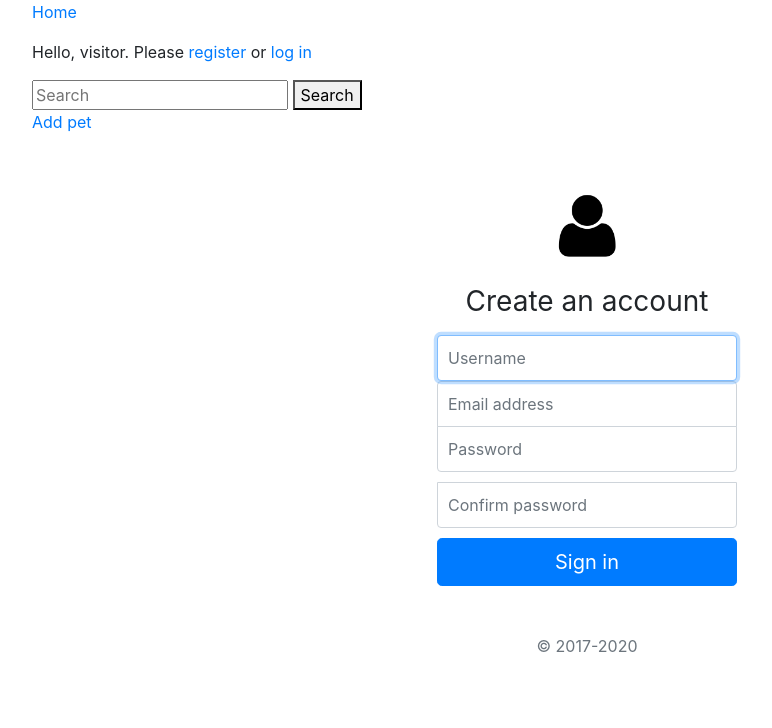
After one commit to batithumann/adoptme, a Flask app: page /register in a window 1280 px wide. The commit adds this page. Shown: the top 728 px of the page, without its empty margins (53-825 px from the left). Run offline with Flask 2, Linux system fonts and the light colour scheme; some libraries are stand-ins or nearby versions.

Commit message:
Added messaging

```diff
--- a/app.py
+++ b/app.py
@@ -4,17 +4,22 @@ import sqlite3
 import urllib
 import requests
 import json
+import glob
 from datetime import datetime
-from flask import Flask, flash, jsonify, redirect, render_template, request, session
+from flask import Flask, flash, jsonify, redirect, render_template, request, session, url_for
 from flask_session import Session
 from tempfile import mkdtemp
 from werkzeug.exceptions import default_exceptions, HTTPException, InternalServerError
 from werkzeug.security import check_password_hash, generate_password_hash
+from werkzeug.utils import secure_filename
 
 from helpers import apology, login_required
 
 # Configure application
 app = Flask(__name__)
+
+ALLOWED_EXTENSIONS = ['png', 'jpg', 'jpeg', 'bmp']
+basedir = os.path.abspath(os.path.dirname(__file__))
 
 # Ensure templates are auto-reloaded
 app.config['TEMPLATES_AUTO_RELOAD'] = True
@@ -27,7 +32,6 @@ def after_request(response):
     response.headers['Pragma'] = 'no-cache'
     return response
 
-# Custom filter
 
 
 # Configure session to use filesystem (instead of signed cookies)
@@ -35,13 +39,6 @@ app.config['SESSION_FILE_DIR'] = mkdtemp()
 app.config['SESSION_PERMANENT'] = False
 app.config['SESSION_TYPE'] = 'filesystem'
 Session(app)
-
-# Configure CS50 Library to use SQLite database
-
-
-# Make sure API key is set
-#if not os.environ.get('API_KEY'):
-    #raise RuntimeError('API_KEY not set')
 
 
 
@@ -58,6 +55,7 @@ def index():
 def register():
     """Register user"""
     user = session.get("user")
+
     if request.method == "GET":
         return render_template("register.html", user=user)
     else:
@@ -108,11 +106,11 @@ def login():
 
         # Ensure username was submitted
         if not username:
-            return render_template('login.html', message='Username not valid', user=user)
+            return render_template('login.html', message='Username not valid')
 
         # Ensure password was submitted
         elif not password:
-            return render_template('login.html', message='Password is required', user=user)
+            return render_template('login.html', message='Password is required')
 
         # Query database for username
         db = sqlite3.connect('app.db')
@@ -121,17 +119,18 @@ def login():
 
         # Ensure username exists and password is correct
         if len(rows) != 1 or not check_password_hash(rows[0][3], password):
-            return render_template('login.html', message='Invalid username and/or password', user=user)
+            return render_template('login.html', message='Invalid username and/or password')
 
         # Remember which user has logged in
-        session['user'] = username
+        session['user_id'] = rows[0][0]
+        session['user'] = rows[0][1]
 
         # Redirect user to home page
         return redirect('/')
 
     # User reached route via GET (as by clicking a link or via redirect)
     else:
-        return render_template('login.html', user=user)
+        return render_template('login.html')
 
 
 @app.route('/logout')
@@ -154,34 +153,170 @@ def members(username):
     # Query database for username
     db = sqlite3.connect('app.db')
     c = db.cursor()
-    rows = c.execute('SELECT * FROM cards WHERE owner = ? ORDER BY card_name', (username,)).fetchall()
-    return render_template("members.html", user=user, member=username, rows=rows)
+    rows = c.execute('SELECT * FROM users WHERE username = ?', (username,)).fetchall()
+    if len(rows) > 0:
+        return render_template("members.html", user=user, member=username)
+    else:
+        return redirect("/")
+
+
 
 @app.route('/contact/<username>', methods=["GET", "POST"])
 @login_required
 def contact(username):
-    ''' Send email to user '''
+    ''' Send message to user '''
     user = session.get("user")
+    user_id = session.get("user_id")
 
     if request.method == "GET":
+        # Query database for username
         db = sqlite3.connect('app.db')
         c = db.cursor()
-        rows = c.execute('SELECT * FROM cards WHERE owner = ? ORDER BY card_name', (username,)).fetchall()
-        return render_template("contact.html", user=user, member=username, rows=rows)
+        rows = c.execute('SELECT * FROM users WHERE username = ?', (username,)).fetchall()
+        if len(rows) > 0:
+            return render_template("contact.html", user=user, user_id=user_id, member=username, member_id=rows[0][0])
+        else:
+            return redirect("/")
+
     else:
-        # card_list = request.form.getlist("card_list")
         sender = request.form.get("sender")
         receiver = request.form.get("receiver")
         message = request.form.get("message")
         timestamp = datetime.now()
+
+        # Query database for thread
         db = sqlite3.connect('app.db')
         c = db.cursor()
-        data = (sender, receiver, message, timestamp)
-        sql = "INSERT INTO messages (sender, receiver, message, timestamp) VALUES (?, ?, ?, ?)"
+        data = (sender, receiver, sender, receiver)
+        sql = "SELECT id FROM threads WHERE (user1 = ? AND user2 = ?) OR (user2 = ? AND user1 = ?)"
+        rows = c.execute(sql, data).fetchall()
+        if len(rows) > 0:
+            thread_id = rows[0][0]
+            c.execute("UPDATE threads SET latest = ? WHERE id = ?", (timestamp, thread_id))
+        else:
+            c.execute("INSERT INTO threads (user1, user2, latest) VALUES (?, ?, ?)", (sender, receiver, timestamp))
+            thread_id = c.execute("SELECT id FROM threads WHERE (user1 = ? AND user2 = ?)", (sender, receiver)).fetchall()[0][0]
+
+        message_data = (sender, thread_id, message, timestamp)
+        message_sql = "INSERT INTO messages (sender, thread_id, message, timestamp) VALUES (?, ?, ?, ?)"
+        c.execute(message_sql, message_data)
+        db.commit()
+        db.close()
+        return redirect("/")
+
+
+
+@app.route('/messages')
+@login_required
+def message_threads():
+    ''' View user's messages '''
+    user = session.get("user")
+    user_id = session.get("user_id")
+
+    # Query database for threads
+    db = sqlite3.connect('app.db')
+    c = db.cursor()
+    threads = c.execute('''
+        SELECT * FROM threads WHERE user1 = ? OR user2 = ?
+    ''', (user_id, user_id)).fetchall()
+
+    return render_template("threads.html", user=user, threads=threads)
+
+
+
+@app.route('/messages/<thread_id>')
+@login_required
+def messages(thread_id):
+    ''' View user's messages '''
+    user = session.get("user")
+    user_id = session.get("user_id")
+
+    # Check if user is in thread
+    db = sqlite3.connect('app.db')
+    c = db.cursor()
+    rows = c.execute('''
+        SELECT * FROM threads WHERE (id = ? AND user1 = ?) OR (id = ? AND user2 = ?)
+    ''', (thread_id, user_id, thread_id, user_id)).fetchall()
+    if len(rows) == 0:
+        return redirect("/")
+
+    # Query database for messages
+    messages = c.execute('''
+        SELECT * FROM messages WHERE thread_id = ?
+    ''', (thread_id)).fetchall()
+
+    return render_template("messages.html", user=user, messages=messages)
+
+
+
+@app.route("/pets")
+def pets():
+    user = session.get("user")
+
+    db = sqlite3.connect('app.db')
+    c = db.cursor()
+    pets = c.execute('SELECT * FROM pets').fetchall()
+
+    return render_template("pets.html", user=user, pets=pets)
+
+
+
+@app.route("/add_pet", methods=["GET", "POST"])
+@login_required
+def add_pet():
+    user = session.get("user")
+    user_id = session.get("user_id")
+
+    if request.method == "GET":
+        return render_template("add_pet.html", user=user, user_id = user_id)
+    else:
+        owner = request.form.get("owner")
+        name = request.form.get("name")
+        animal_class = request.form.get("animal")
+        db = sqlite3.connect("app.db")
+        c = db.cursor()
+        data = (owner, name, animal_class)
+        sql = "INSERT INTO pets (owner, name, animal_class) VALUES (?, ?, ?)"
         c.execute(sql, data)
         db.commit()
         db.close()
-        return redirect("/")
+        return redirect("/pets")
+
+
+
+@app.route("/test", methods=["GET", "POST"])
+#@login_required
+def test():
+    '''test to upload photos'''
+    images = []
+    for file in glob.glob("static/uploads/*"):
+        images.append(file)
+        print(file)
+    if request.method == "GET":
+        print("GET")
+        return render_template("test.html", images=images)
+    else:
+        print("POST")
+        # check if the post request has the file part
+        if 'file' not in request.files:
+            print("No file part")
+            return redirect(request.url)
+        file = request.files['file']
+        # if user does not select file, browser also
+        # submit an empty part without filename
+        if file.filename == '':
+            print("No selected file")
+            return redirect(request.url)
+        # file = request.form.get("file")
+        if file and allowed_file(file.filename):
+            filename = secure_filename(file.filename)
+            print(filename)
+            i = 1
+            while "static/uploads/" + filename in images:
+                filename = secure_filename(file.filename).rsplit('.', 1)[0] + str(i) + secure_filename(file.filename).rsplit('.', 1)[1]
+                i += 1
+            file.save(os.path.join(basedir, "static/uploads", filename))
+        return redirect(request.url)
 
 
 def errorhandler(e):
@@ -191,6 +326,9 @@ def errorhandler(e):
     return apology(e.name, e.code)
 
 
+def allowed_file(filename):
+    return '.' in filename and filename.rsplit('.', 1)[1].lower() in ALLOWED_EXTENSIONS
+
 
 # Listen for errors
 for code in default_exceptions:
--- /dev/null
+++ b/static/css/login.css
@@ -0,0 +1,54 @@
+.login {
+  height: 100%;
+  display: -ms-flexbox;
+  display: flex;
+  -ms-flex-align: center;
+  align-items: center;
+  padding-top: 40px;
+  padding-bottom: 40px;
+}
+
+.form-signin {
+  width: 100%;
+  max-width: 330px;
+  padding: 15px;
+  margin: auto;
+}
+.form-signin .checkbox {
+  font-weight: 400;
+}
+.form-signin .form-control {
+  position: relative;
+  box-sizing: border-box;
+  height: auto;
+  padding: 10px;
+  font-size: 16px;
+}
+.form-signin .form-control:focus {
+  z-index: 2;
+}
+.form-signin input[type="email"] {
+  margin-bottom: -1px;
+  border-bottom-right-radius: 0;
+  border-bottom-left-radius: 0;
+}
+.form-signin input[type="password"] {
+  margin-bottom: 10px;
+  border-top-left-radius: 0;
+  border-top-right-radius: 0;
+}
+
+.bd-placeholder-img {
+    font-size: 1.125rem;
+    text-anchor: middle;
+    -webkit-user-select: none;
+    -moz-user-select: none;
+    -ms-user-select: none;
+    user-select: none;
+}
+
+@media (min-width: 768px) {
+    .bd-placeholder-img-lg {
+        font-size: 3.5rem;
+    }
+}
--- /dev/null
+++ b/templates/layout.html
@@ -0,0 +1,47 @@
+<!doctype html>
+<html lang="en">
+
+<head>
+    <meta charset="utf-8">
+    <meta name="viewport" content="width=device-width, initial-scale=1, shrink-to-fit=no">
+
+    <!-- Complete this later
+    <meta name="description" content="">
+    <meta name="author" content="">
+    <link rel="icon" href="/docs/4.1/assets/img/favicons/favicon.ico">
+    -->
+
+    <title>{% block title %}{% endblock %}</title>
+
+
+    <link rel="stylesheet" href="https://stackpath.bootstrapcdn.com/bootstrap/4.5.0/css/bootstrap.min.css" integrity="sha384-9aIt2nRpC12Uk9gS9baDl411NQApFmC26EwAOH8WgZl5MYYxFfc+NcPb1dKGj7Sk" crossorigin="anonymous">
+    <link rel="stylesheet" type="text/css" href="/static/css/style.css"> {% block links %}{% endblock %}
+
+
+</head>
+
+<body>
+    <div class="container">
+        <p><a href="/">Home</a></p>
+        {% if user %}
+        <p>Hello, <a href="/members/{{ user }}">{{ user }}</a>. <a href="/logout">Log out</a></p>
+        {% else %}
+        <p>Hello, visitor. Please <a href="/register">register</a> or <a href="/login">log in</a></p>
+        {% endif %}
+        <form action="/search" method="get">
+            <div>
+                <input type="text" placeholder="Search" name="q" id="search_query">
+                <button type="submit">Search</button>
+            </div>
+        </form>
+        <a href="/add_pet">Add pet</a>
+    </div>
+
+    {% block main %}{% endblock %}
+
+    {% block scripts %}{% endblock %}
+
+
+</body>
+
+</html>
--- /dev/null
+++ b/templates/register.html
@@ -0,0 +1,33 @@
+{% extends "layout.html" %}
+
+{% block title %} User log in {% endblock %}
+
+{% block links %}
+    <link rel="stylesheet" type="text/css" href="/static/css/login.css">
+{% endblock %}
+
+{% block main %}
+<div class="container text-center login">
+
+    <form class="form-signin" action="/register" method="POST">
+        <img class="mb-4" src="/static/img/user.png" alt="" width="72" height="72">
+        <h1 class="h3 mb-3 font-weight-normal">Create an account</h1>
+        <label for="username" class="sr-only">Username</label>
+        <input name="username" type="text" id="username" class="form-control" placeholder="Username" required autofocus>
+        <label for="email" class="sr-only">Email address</label>
+        <input name="email" type="email" id="email" class="form-control" placeholder="Email address" required>
+        <label for="password" class="sr-only">Password</label>
+        <input name="password" type="password" id="password" class="form-control" placeholder="Password" required>
+        <label for="password_confirm" class="sr-only">Confirm password</label>
+        <input name="password_confirm" type="password" id="password_confirm" class="form-control" placeholder="Confirm password" required>
+        {% if message|length > 0 %}
+        <div class="alert alert-warning" role="alert">
+            {{ message }}
+        </div>
+        {% endif %}
+        <button class="btn btn-lg btn-primary btn-block" type="submit">Sign in</button>
+        <p class="mt-5 mb-3 text-muted">&copy; 2017-2020</p>
+    </form>
+</div>
+
+{% endblock %}
```
Also changed, not shown: templates/add_pet.html (added, +27 -0 lines), templates/apology.html (+14 -0 lines), templates/contact.html (added, +30 -0 lines), templates/index.html (+11 -21 lines), templates/login.html (added, +30 -0 lines), templates/members.html (added, +12 -0 lines), templates/messages.html (added, +11 -0 lines), templates/pets.html (added, +30 -0 lines), templates/test.html (added, +22 -0 lines), templates/threads.html (added, +11 -0 lines), README.md, static/img/user.png (added), 1 other file.
